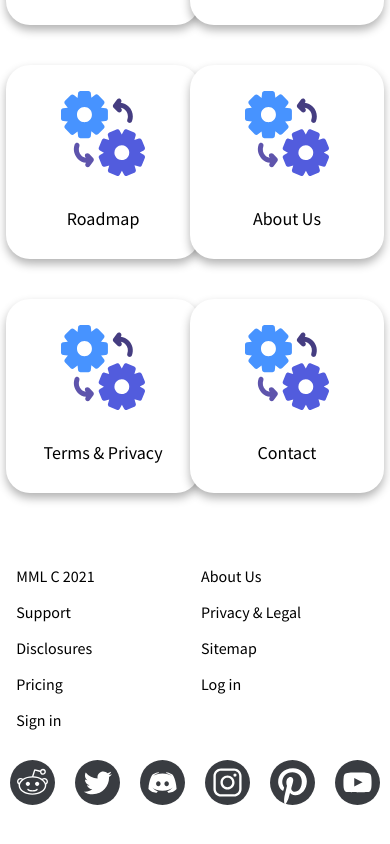
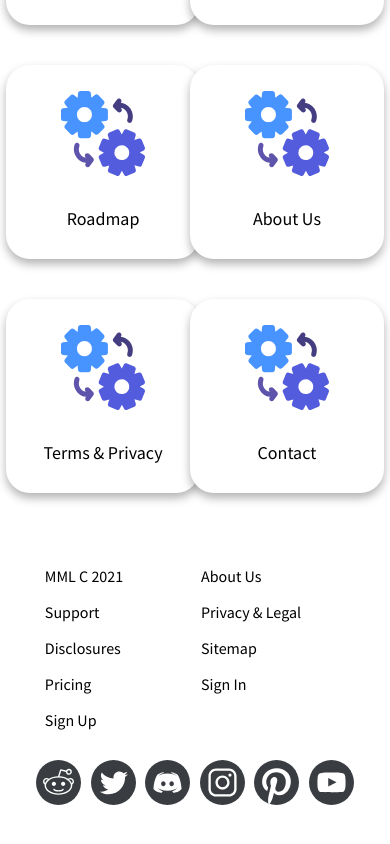
Before and after one commit to jonkarrer/market_maker, a Next.js app: page /support/support in a window 390 px wide. Shown: the part 387-1231 px from the top of the page. Built offline with nearby package versions, Linux system fonts and the light colour scheme.

Commit message:
support page complete

```diff
--- a/components/Footer.tsx
+++ b/components/Footer.tsx
@@ -1,6 +1,6 @@
 const Footer = () => (
   <div>
-    <footer className="my-10% m-auto sm:my-8 sm:w-11/12 lg:w-3/4 lg:text-xl xl:w-3/5 lg:mt-8%">
+    <footer className="my-10% mx-std sm:m-auto sm:my-8 sm:w-11/12 lg:w-3/4 lg:text-xl xl:w-3/5 lg:mt-8%">
       <nav
         id="links"
         className="grid grid-cols-2 gap-3 w-11/12 sm:w-full pb-3 mx-auto sm:flex sm:justify-around sm:text-sm md:text-base lg:text-lg"
@@ -12,8 +12,8 @@ const Footer = () => (
         <a href="">Disclosures</a>
         <a href="">Sitemap</a>
         <a href="">Pricing</a>
-        <a href="">Log in</a>
-        <a href="">Sign in</a>
+        <a href="">Sign In</a>
+        <a href="">Sign Up</a>
       </nav>
       <nav
         id="home_nav-icons"
--- a/components/Gradient.tsx
+++ b/components/Gradient.tsx
@@ -2,7 +2,7 @@ const SupportGradient = () => (
   <div>
     <div
       id="home_page-one-gradient"
-      className="text-white font-semibold flex items-center h-22vh sm:h-33vh"
+      className="text-white font-semibold flex items-center h-22vh sm:h-33vh sm:min-h-gradient"
     >
       <h1 className="mx-auto sm:mb-18 md:mb-22 xl:mb-24 text-mobile-h sm:text-6xl">
         Support
--- a/tailwind.config.js
+++ b/tailwind.config.js
@@ -15,6 +15,9 @@ module.exports = {
         'square' : '23vh',
         '22vh' : '22vh',
         '33vh' : '42vh',
+      },
+      minHeight: {
+        'gradient' : '300px'
       },
       fontSize: {
         'mobile-p' : 'calc(2vw + 1.6vh)',
```
